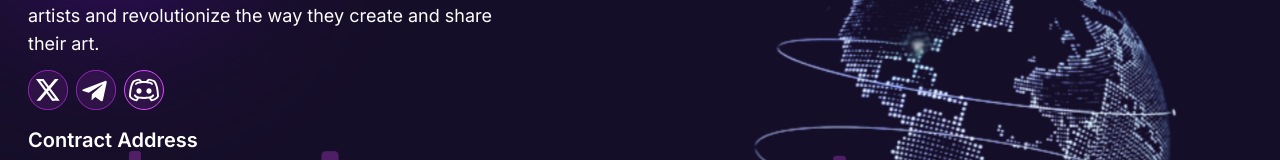
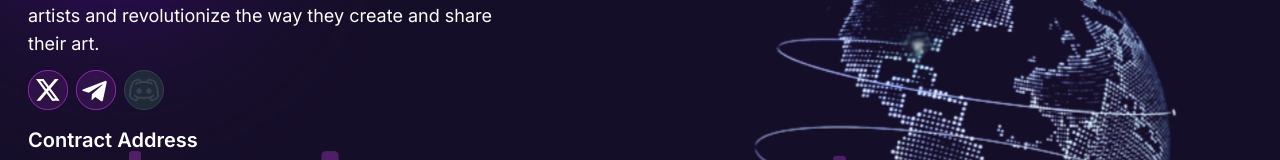
Before and after one commit to T-laye/pixelate, a Next.js app: page / in a window 1280 px wide. Shown: the part 266-426 px from the top of the page. Built offline with nearby package versions, Linux system fonts and the light colour scheme.

Commit message:
added aos animations

```diff
--- a/src/components/sections/Hero.js
+++ b/src/components/sections/Hero.js
@@ -82,11 +82,11 @@ export default function Hero() {
               </div>
             </Link>
 
-            <Link href="#">
-              <div className="w-8 h-8 rounded-full bg-[#D434FE1F] border-[0.816px] border-primary flex items-center justify-center lg:w-10 lg:h-10 icon ">
-                <RxDiscordLogo className="text-2xl lg:text-3xl" />
-              </div>
-            </Link>
+            {/* <Link href="#"> */}
+            <div className="w-8 h-8 rounded-full bg-gray-800 border-[0.816px] border-gray-700 flex items-center justify-center lg:w-10 lg:h-10 icon ">
+              <RxDiscordLogo className="text-2xl lg:text-3xl text-gray-700" />
+            </div>
+            {/* </Link> */}
           </div>
 
           <div className="mt-4 2xl:mt-7 z-10 cursor-pointer max-[300px]:w-4/5">
```
